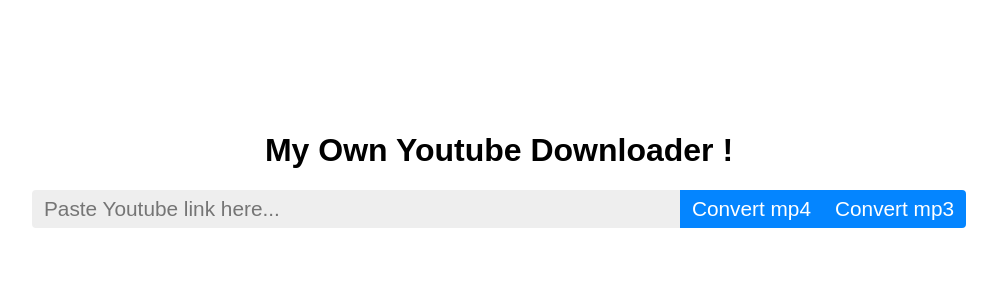
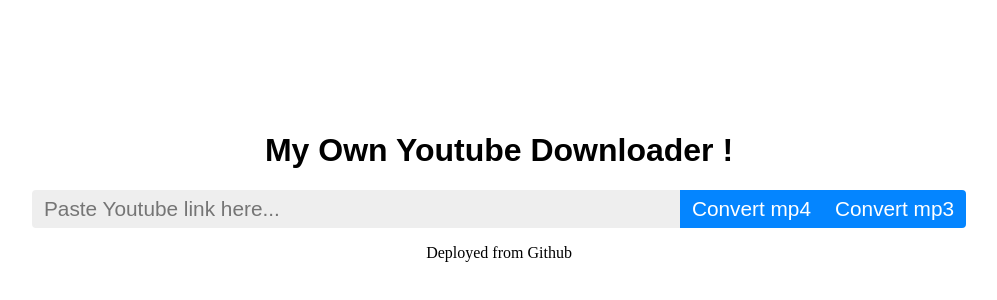
Before and after one commit to vmt07816/vmt07816-youtube-dl, a website: page index.html in a window 1280 px wide. Shown: the part 188-488 px from the top of the page, without its empty margins (141-1138 px from the left). Drawn offline with Linux system fonts and the light colour scheme.

Commit message:
Update index.html

```diff
--- a/index.html
+++ b/index.html
@@ -10,6 +10,7 @@
 <body>
     <h1 class="heading">My Own Youtube Downloader !</h1>
     <input class="URL-input" placeholder="Paste Youtube link here..."><button class="convert-button" id="mp4">Convert mp4</button><button class="convert-button" id='mp3'>Convert mp3</button>
+    <p>Deployed from Github</p>
     <script src='script.js'></script>
 </body>
 
```
